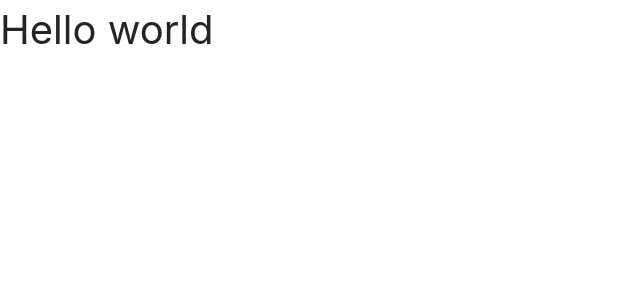
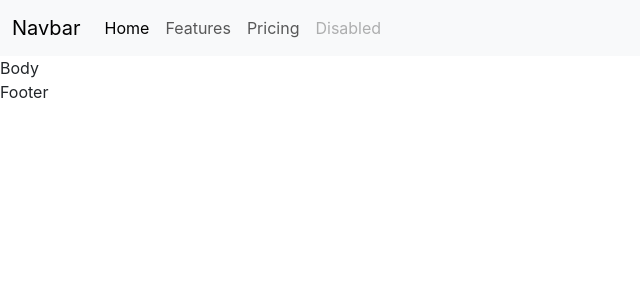
Before and after one commit to sumanchaudhary724/GoFoodie_mernapp, a React (Create React App) app: page / in a window 1280 px wide. Shown: the top 300 px of the page, without its empty margins (0-640 px from the left). Built offline with nearby package versions, Linux system fonts and the light colour scheme.

Commit message:
added navbar

```diff
--- a/public/index.html
+++ b/public/index.html
@@ -18,6 +18,11 @@
       integrity="sha384-9ndCyUaIbzAi2FUVXJi0CjmCapSmO7SnpJef0486qhLnuZ2cdeRhO02iuK6FUUVM"
       crossorigin="anonymous"
     />
+    <script
+      src="https://cdn.jsdelivr.net/npm/bootstrap@5.0.2/dist/js/bootstrap.bundle.min.js"
+      integrity="sha384-MrcW6ZMFYlzcLA8Nl+NtUVF0sA7MsXsP1UyJoMp4YLEuNSfAP+JcXn/tWtIaxVXM"
+      crossorigin="anonymous"
+    ></script>
     <title>GoFoodie</title>
   </head>
   <body>
--- a/src/App.js
+++ b/src/App.js
@@ -1,7 +1,12 @@
 import "./App.css";
+import Home from "./screens/Home";
 
 function App() {
-  return <div className="fs-1">Hello world</div>;
+  return (
+    <div>
+      <Home />
+    </div>
+  );
 }
 
 export default App;
--- /dev/null
+++ b/src/components/Footer.js
@@ -0,0 +1,5 @@
+import React from "react";
+
+export default function Footer() {
+  return <div>Footer</div>;
+}
--- a/src/components/Navbar.js
+++ b/src/components/Navbar.js
@@ -1,5 +1,47 @@
 import React from "react";
 
 export default function Navbar() {
-  return <div>Navbar</div>;
+  return (
+    <div>
+      <nav class="navbar navbar-expand-lg navbar-light bg-light">
+        <div class="container-fluid">
+          <a class="navbar-brand" href="/">
+            Navbar
+          </a>
+          <button
+            class="navbar-toggler"
+            type="button"
+            data-bs-toggle="collapse"
+            data-bs-target="#navbarNavAltMarkup"
+            aria-controls="navbarNavAltMarkup"
+            aria-expanded="false"
+            aria-label="Toggle navigation"
+          >
+            <span class="navbar-toggler-icon"></span>
+          </button>
+          <div class="collapse navbar-collapse" id="navbarNavAltMarkup">
+            <div class="navbar-nav">
+              <a class="nav-link active" aria-current="page" href="/">
+                Home
+              </a>
+              <a class="nav-link" href="/">
+                Features
+              </a>
+              <a class="nav-link" href="/">
+                Pricing
+              </a>
+              <a
+                class="nav-link disabled"
+                href="/"
+                tabindex="-1"
+                aria-disabled="true"
+              >
+                Disabled
+              </a>
+            </div>
+          </div>
+        </div>
+      </nav>
+    </div>
+  );
 }
--- /dev/null
+++ b/src/screens/Home.js
@@ -0,0 +1,13 @@
+import React from "react";
+import Navbar from "../components/Navbar";
+import Footer from "../components/Footer";
+
+export default function Home() {
+  return (
+    <div>
+      <Navbar />
+      <div>Body</div>
+      <Footer />
+    </div>
+  );
+}
```
